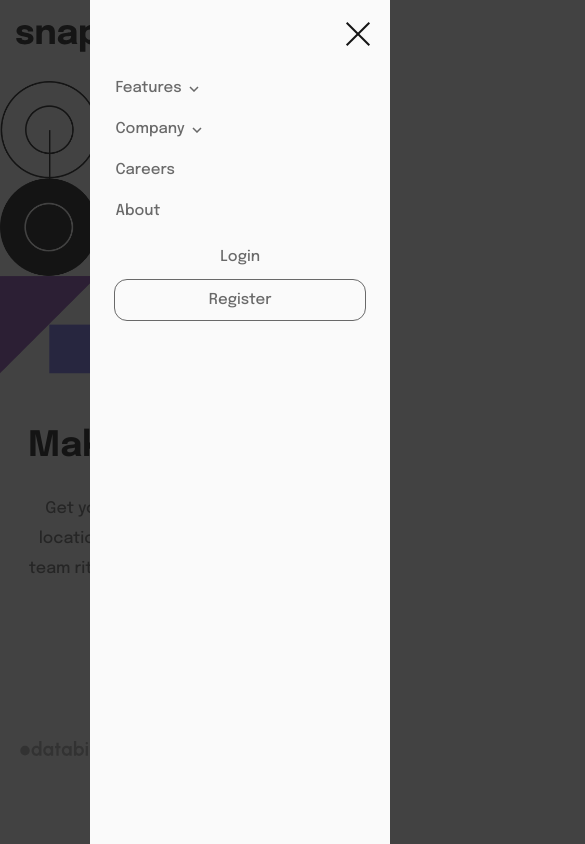
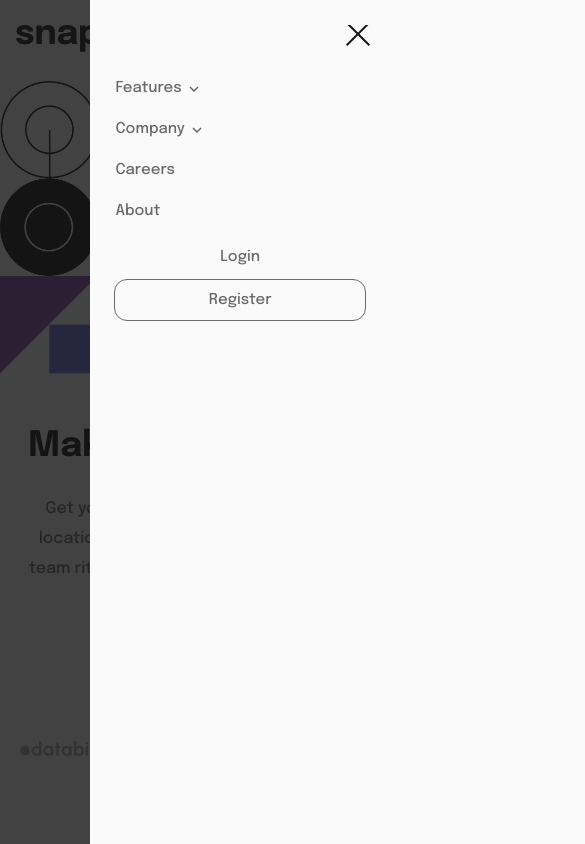
Before and after one commit to SilviaCat/intro-section, a plain HTML site: page index.html in a window 390 px wide. Both pictures are taken after a click on the element 358 px from the left and 34 px from the top of the page. Shown: the top 844 px of the page, 585 px wide, since content can reach past the window. Drawn offline with Linux system fonts and the light colour scheme.

Commit message:
Add files via upload

```diff
--- a/css/style.css
+++ b/css/style.css
@@ -204,12 +204,9 @@ body {
   right: 1rem;
   top: 1.5625rem;
   width: 2rem;
-  height: 1.125rem;
-  display: flex;
-  flex-direction: column;
-  justify-content: space-between;
   cursor: pointer;
   z-index: 1000;
+  overflow: hidden;
 }
 
 .hamburger span {
@@ -218,6 +215,7 @@ body {
   display: block;
   background-color: var(--AlmostBlack);
   transition: all 300ms ease-in-out;
+  margin-bottom: 6px;
 }
 
 .close span:nth-child(1) {
@@ -240,7 +238,7 @@ body {
   top: 0;
   right: 0;
   overflow-y: scroll;
-  animation: fade 500ms linear;
+  animation: fade 300ms linear;
   opacity: 1;
 }
 
@@ -268,10 +266,12 @@ body {
 .overlay:before {
   content: "";
   position: absolute;
-  width: 100vh;
-  height: 100vh;
+  top: 0;
+  left: 0;
+  bottom: 0;
+  right: 0;
   background-color: rgba(20, 20, 20, 0.8);
-  animation: opacity 500ms linear;
+  animation: opacity 300ms linear;
 }
 
 @keyframes opacity {
```
